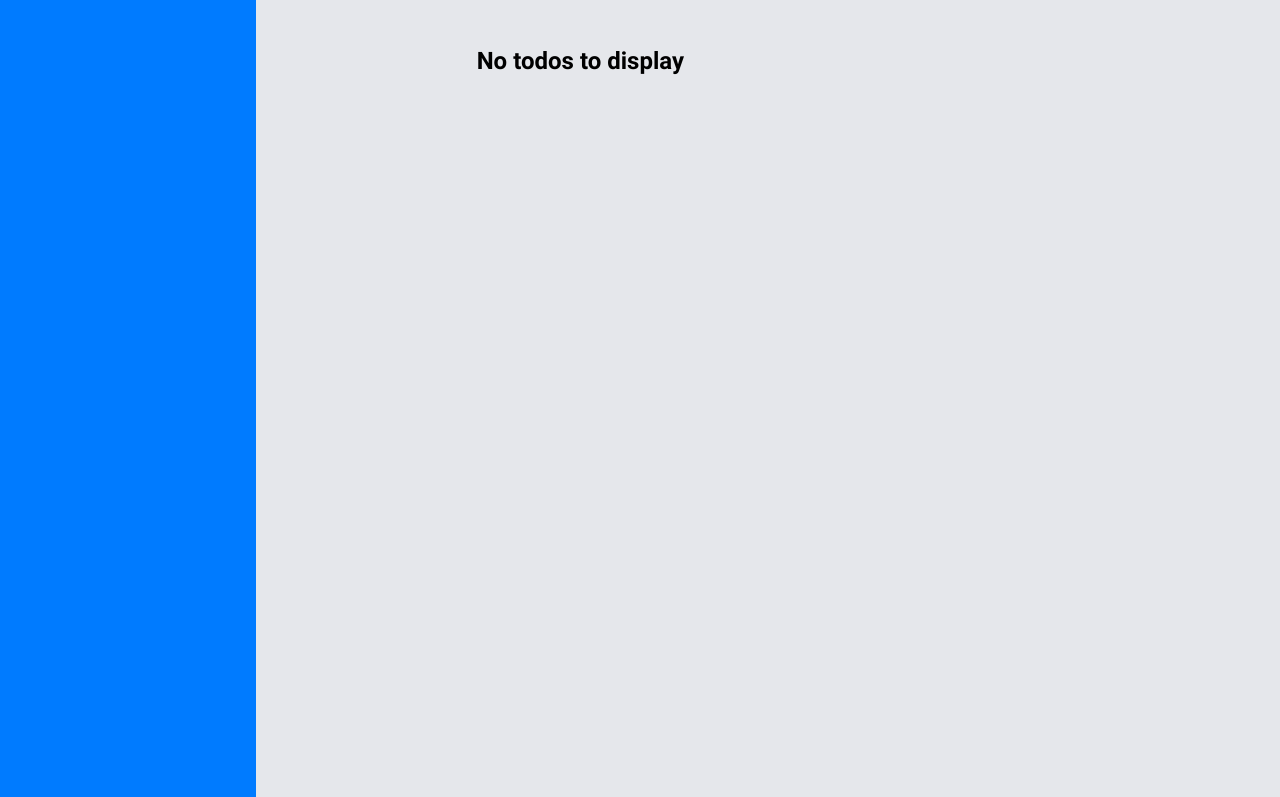
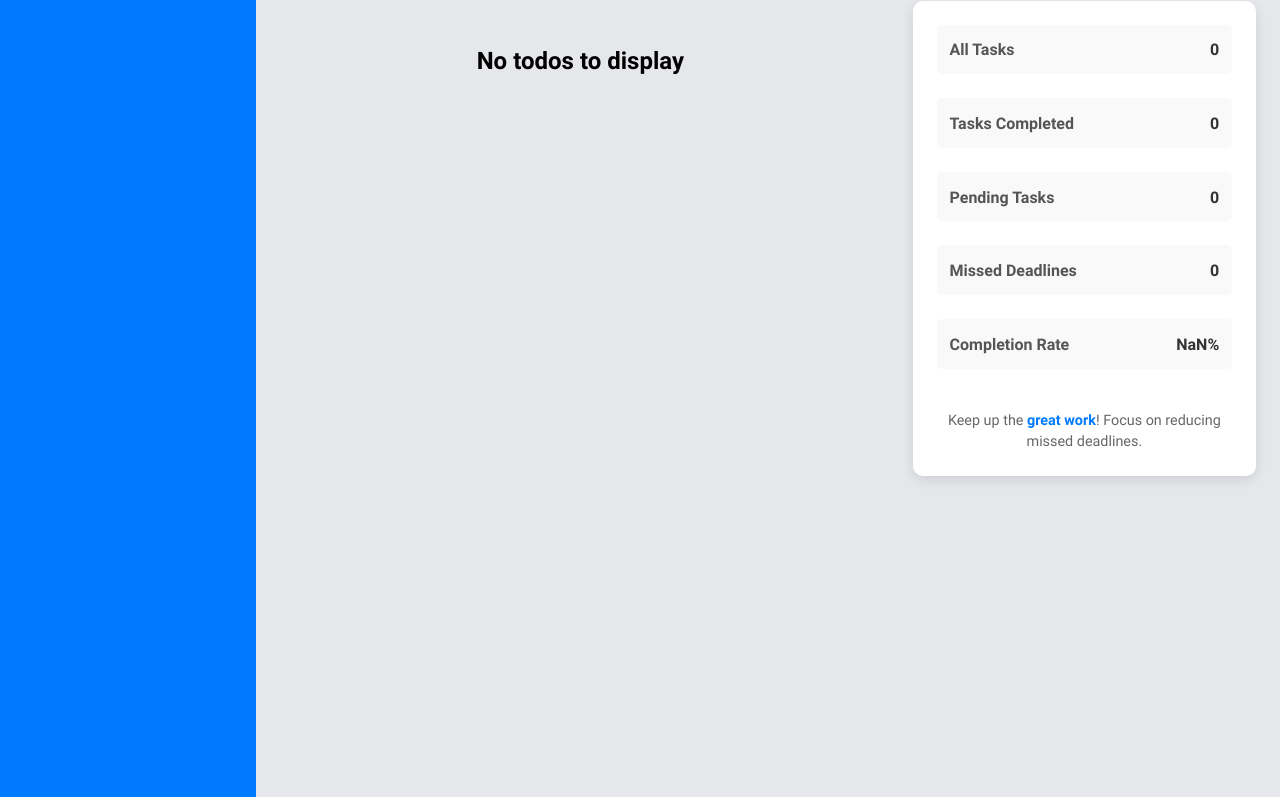
Before and after one commit to Mousow2023/top-todo-list, a website built with webpack: page src/template.html in a window 1280 px wide. Shown: the part 233-1030 px from the top of the page. Built offline with nearby package versions, Linux system fonts and the light colour scheme.

Commit message:
Dynamically render the performnace box

```diff
--- a/src/index.js
+++ b/src/index.js
@@ -1,6 +1,7 @@
 import { projectDOM } from "./projectsDOM.js";
 import { todoDom } from "./todoDOM.js";
 import {todoSorter} from "./sorter.js";
+import { performanceDom } from "./performanceDom.js";
 import "./styles.css";
 import "./reset.css";
 
@@ -72,15 +73,6 @@ allButton.addEventListener("click", () => {
     todoDom.renderTodos(todosContainer);
 })
 
-
-// try to see the date inside the new todo form
-// const dialog = document.querySelector(".new-todo-dialog");
-const form = dialog.querySelector("form");
-form.addEventListener("submit", () => {
-    const title = document.getElementById("title").value;
-    const priority = document.getElementById("priority").value;
-    const dueDate = document.getElementById("due-date").value;
-    const description = document.getElementById("description").value;
-
-    const todo = { title, priority, dueDate, description };
-});
+// render the performace box
+const performaceBoxContainer = document.querySelector(".performance-box");
+performanceDom.renderPerformanceBox(performaceBoxContainer);
--- /dev/null
+++ b/src/performance.js
@@ -0,0 +1,45 @@
+import {todoManager} from "./todoManager.js";
+
+const TASKS = todoManager.getTodos();
+
+export const performance = {
+
+    allTasks() {
+        return TASKS.length;
+    },
+
+    taskCompleted() {
+        const completedTasks = TASKS.filter(todo => todo.isCompleted === true);
+
+        if (completedTasks.length > 0) {
+            return completedTasks.length;
+        } else {
+            return 0;
+        }
+    },
+
+    tasksPending() {
+        const pendingTaksks = TASKS.filter(todo => todo.isCompleted === false && todo.isMissed === false);
+
+        if (pendingTaksks.length > 0) {
+            return pendingTaksks.length;
+        } else {
+            return 0;
+        }
+    },
+
+    missedTaks() {
+        const missedTasks = TASKS.filter(task => task.isMissed === true);
+
+        if (missedTasks.length > 0) {
+            return missedTasks.length;
+        } else {
+            return 0;
+        }
+    },
+
+    completionRate() {
+        const rate = (this.taskCompleted() * 100) / this.allTasks();
+        return Math.round(rate);;
+    }
+}
--- /dev/null
+++ b/src/performanceDom.js
@@ -0,0 +1,36 @@
+import { performance } from "./performance.js";
+
+export const performanceDom = {
+    renderPerformanceBox(container) {
+        container.innerHTML = `
+            <div class="stat">
+                <span class="stat-label">All Tasks</span>
+                <span class="stat-value">${performance.allTasks()}</span>
+            </div>
+            <div class="stat">
+                <span class="stat-label">Tasks Completed</span>
+                <span class="stat-value">${performance.taskCompleted()}</span>
+            </div>
+
+            <div class="stat">
+                <span class="stat-label">Pending Tasks</span>
+                <span class="stat-value">${performance.tasksPending()}</span>
+            </div>
+
+            <div class="stat">
+                <span class="stat-label">Missed Deadlines</span>
+                <span class="stat-value">${performance.missedTaks()}</span>
+            </div>
+
+            <div class="stat">
+                <span class="stat-label">Completion Rate</span>
+                <span class="stat-value">${performance.completionRate()}%</span>
+            </div>
+
+            <div class="performance-footer">
+                Keep up the <span class="highlight">great work</span>!
+                Focus on reducing missed deadlines.
+            </div>
+        `
+    }
+}
--- a/src/styles.css
+++ b/src/styles.css
@@ -391,6 +391,58 @@ button.new-task {
     opacity: 0.9;
 }
 
+/* Performance box */
+
+.performance-box {
+    background-color: #fff;
+    padding: 1.5rem;
+    border-radius: 10px;
+    box-shadow: rgba(0, 0, 0, 0.1) 0px 4px 12px;
+    display: flex;
+    flex-direction: column;
+    gap: 1.5rem;
+}
+
+.performance-header {
+    font-size: 1.5rem;
+    font-weight: bold;
+    color: #333;
+    text-align: center;
+    margin-bottom: .5rem;
+}
+
+.stat {
+    display: flex;
+    justify-content: space-between;
+    align-items: center;
+    font-size: 1rem;
+    padding: 0.8rem;
+    background-color: #f9f9f9;
+    border-radius: 5px;
+}
+
+.stat-label {
+    font-weight: 600;
+    color: #555;
+}
+
+.stat-value {
+    font-weight: bold;
+    color: #333;
+}
+
+.performance-footer {
+    text-align: center;
+    margin-top: 1rem;
+    font-size: 0.9rem;
+    color: #666;
+}
+
+.highlight {
+    color: #007bff;
+    font-weight: bold;
+}
+
 /* modal styles */
 dialog {
     width: 45ch;
--- a/src/template.html
+++ b/src/template.html
@@ -147,6 +147,12 @@
                 <div class="todos-container">
                 </div>
             </div>
+
+            <div class="performance">
+                <div class="performance-header">Performance Overview</div>
+                <div class="performance-box">
+                </div>
+            </div>
         </div>
 
     </main>
```
